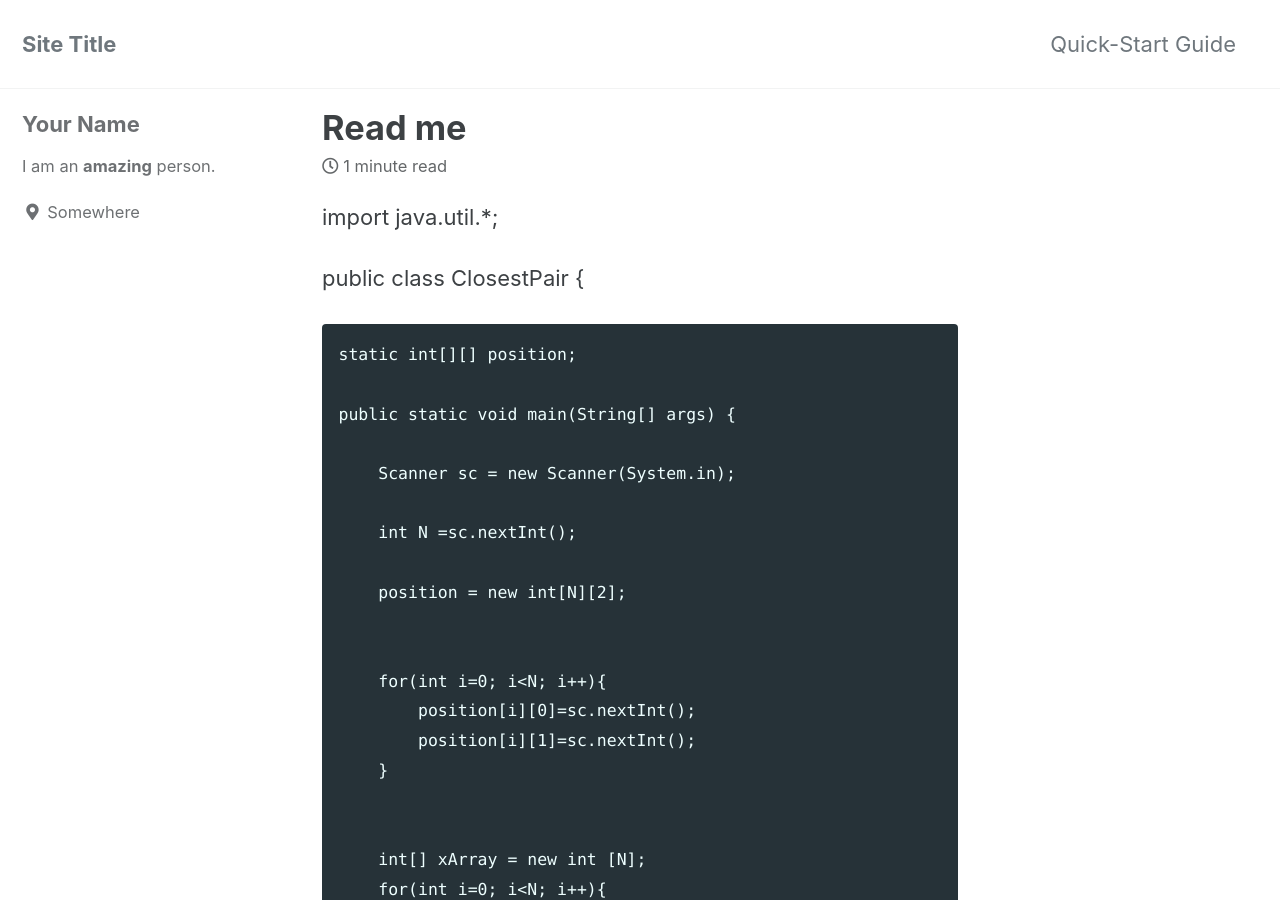
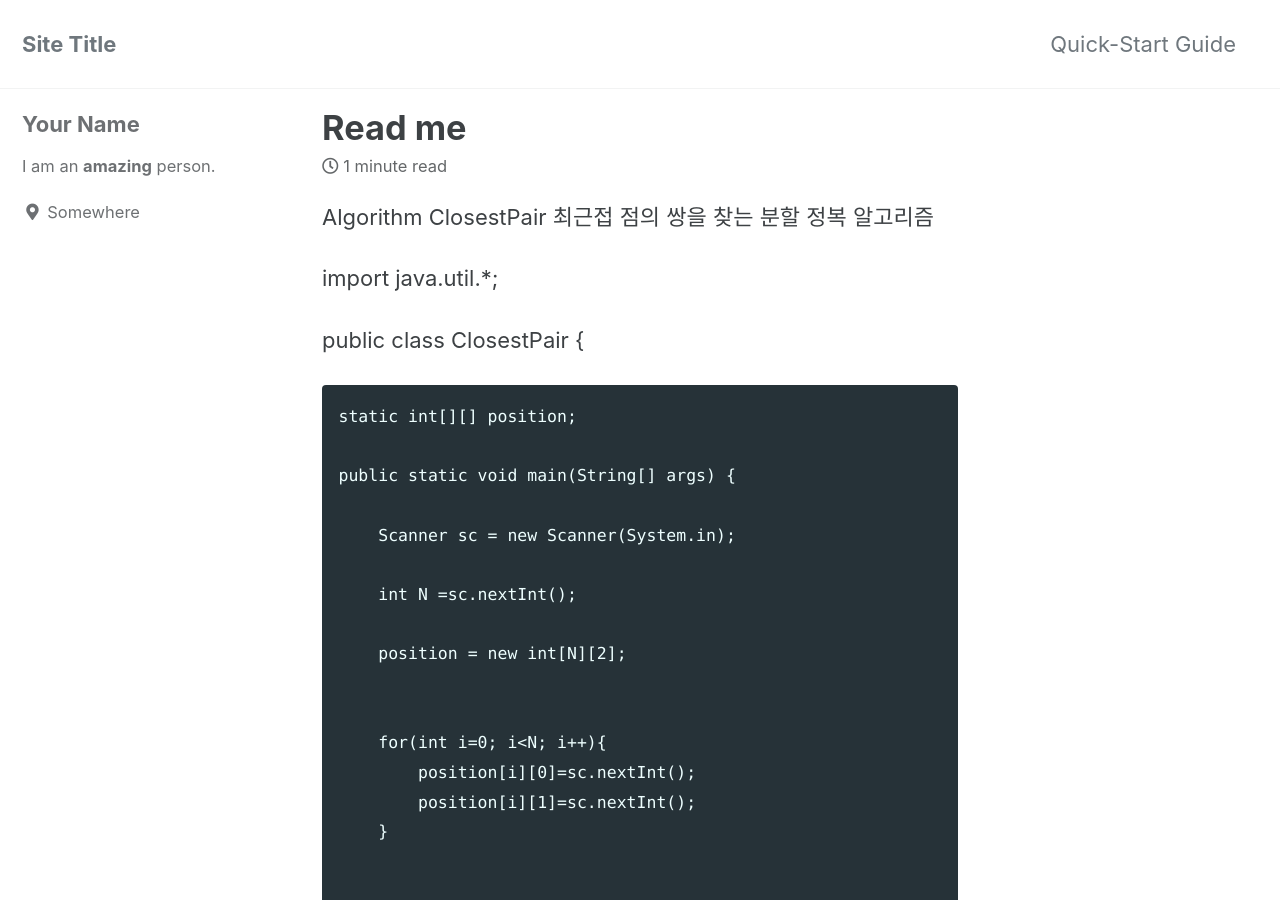
Before and after one commit to minzm/minzm.github.io, a Jekyll site: the page built from _posts/2021-03-30-read-me.md, in a window 1280 px wide and 900 px high. Built offline with Jekyll 4.4.1, drawn with Linux system fonts in a browser that asks for light colours; cached includes are drawn as plain includes.

Commit message:
'Read-me.md'

```diff
--- a/_posts/2021-03-30-read-me.md
+++ b/_posts/2021-03-30-read-me.md
@@ -4,9 +4,8 @@ title: "Read me"
 date:   2021-03-30 20:24:56 +0900
 categories: jekyll update
 ---
-
-
-
+Algorithm ClosestPair
+최근접 점의 쌍을 찾는 분할 정복 알고리즘
 
 
 import java.util.*;
```
